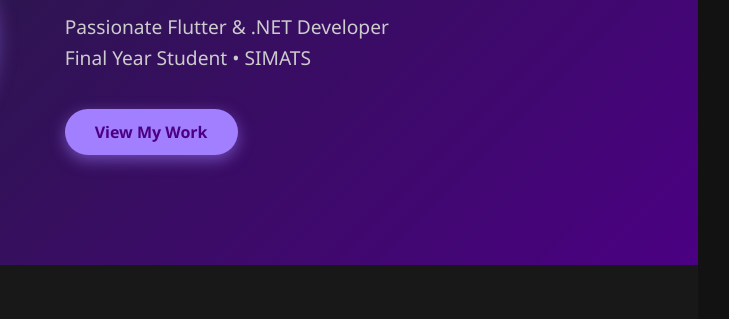
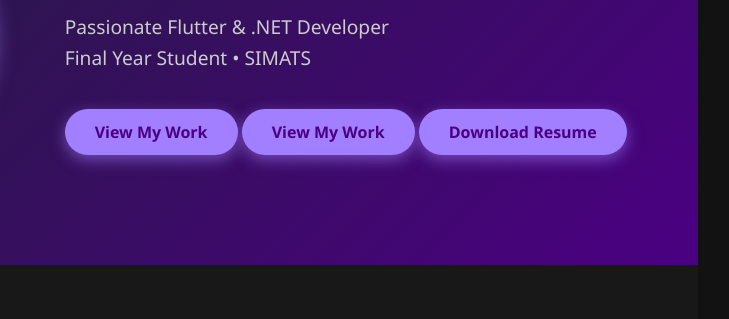
Before and after one commit to Jayagobiga/jayagobiga-portfolio, a plain HTML site: page index.html in a window 1280 px wide. Shown: the part 185-504 px from the top of the page, 442-1171 px from the left. Drawn offline with Linux system fonts and the light colour scheme.

Commit message:
Update index.html

```diff
--- a/index.html
+++ b/index.html
@@ -758,6 +758,12 @@
       <button onclick="document.getElementById('projects').scrollIntoView({behavior:'smooth'})">
         View My Work
       </button>
+      <button onclick="document.getElementById('projects').scrollIntoView({behavior:'smooth'})">
+      View My Work
+      </button>
+      <a href="https://github.com/Jayagobiga/jayagobiga-portfolio/raw/main/Jayagobiga Resume.pdf" download>
+      <button style="margin-top: 10px;">Download Resume</button>
+     </a>
     </div>
   </div>
 </section>
```
